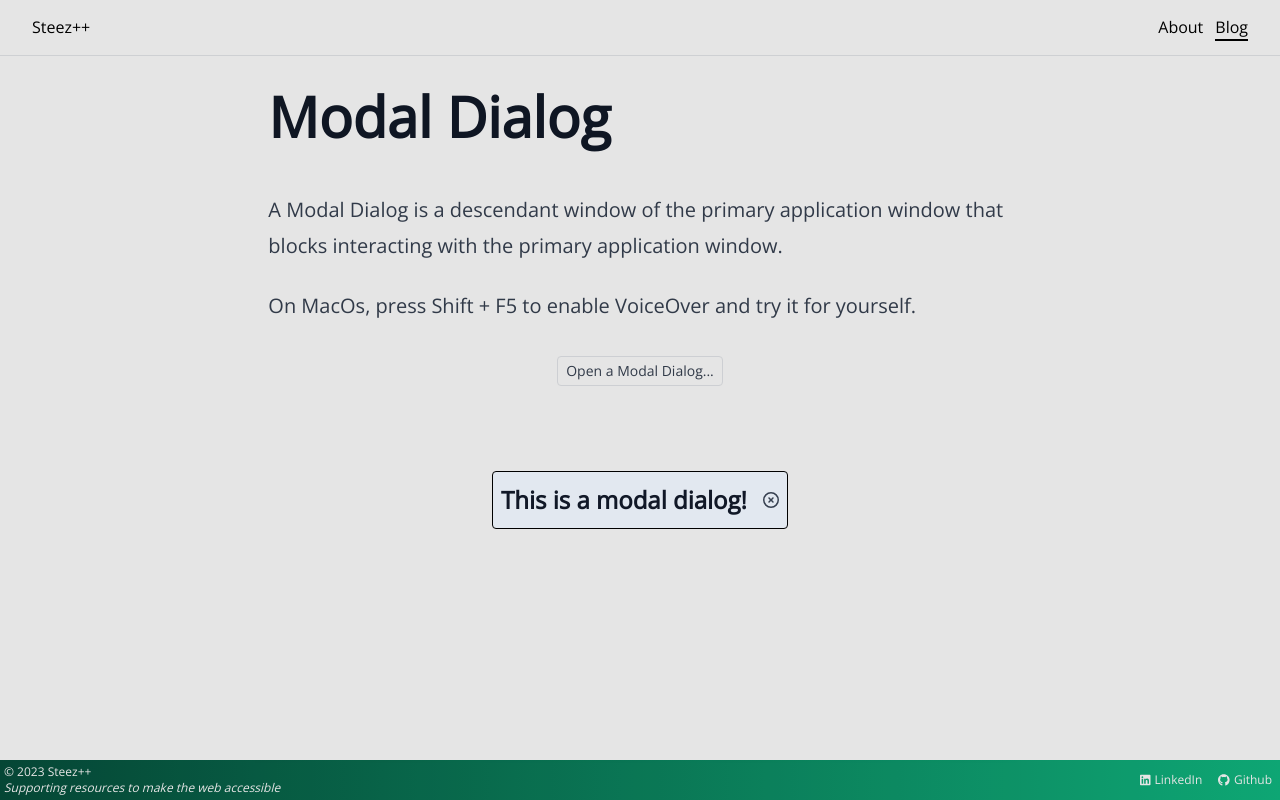
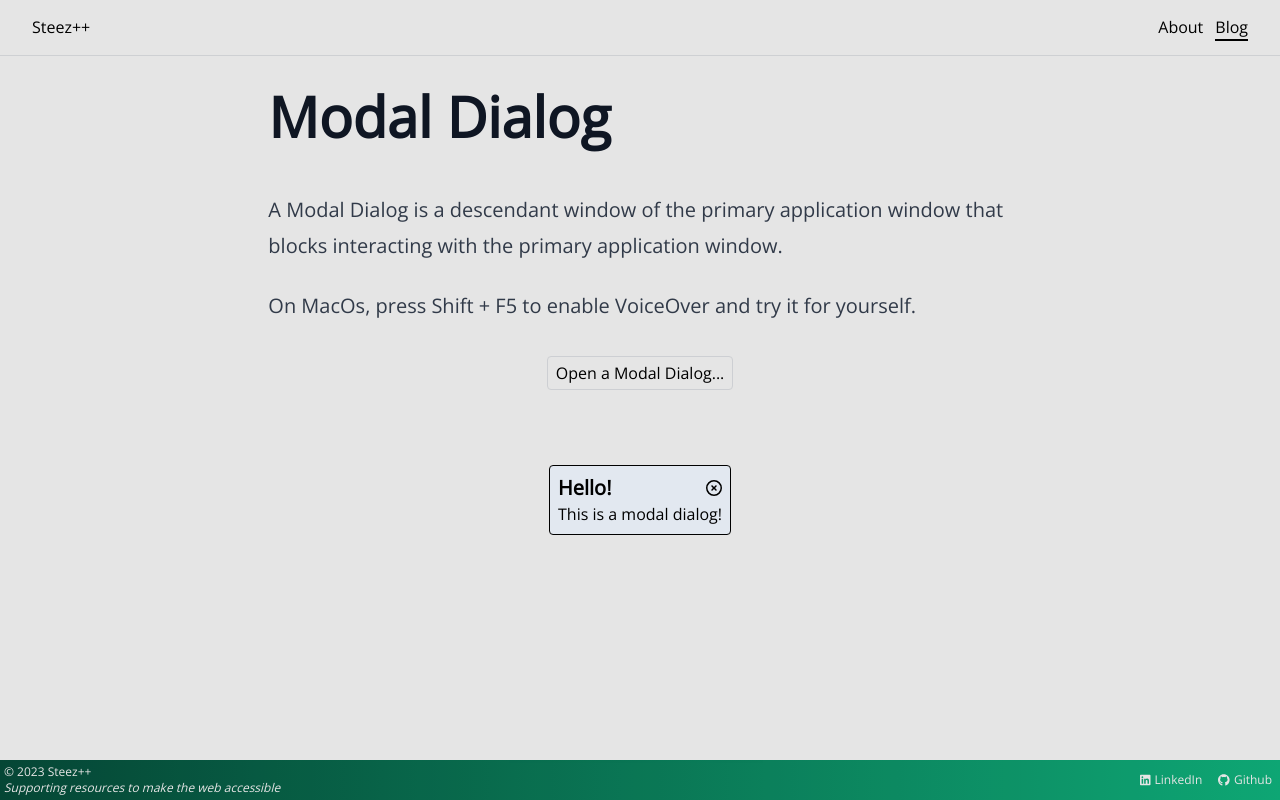
Before and after one commit to steezplusplus/Accessible-Web-Components, a Next.js app: page /blog/modal-dialog in a window 1280 px wide. Both pictures are taken after a click on the button "Open a Modal Dialog...". Built offline with nearby package versions, Linux system fonts and the light colour scheme.

Commit message:
feat: finish modal dialog

```diff
--- a/app/blog/modal-dialog/_components/modalDialog/ModalDialog.tsx
+++ b/app/blog/modal-dialog/_components/modalDialog/ModalDialog.tsx
@@ -5,6 +5,7 @@ import { FontAwesomeIcon } from '@fortawesome/react-fontawesome';
 import { useRef } from 'react';
 
 const labelId = 'modal-dialog-label';
+const descriptionId = 'modal-dialog-description';
 
 export function ModalDialog() {
   const modaDialogRef = useRef<HTMLDialogElement>(null);
@@ -23,19 +24,21 @@ export function ModalDialog() {
 
   return (
     <>
-      <button onClick={showModalDialog} className="prose rounded border px-2 py-1 text-sm">Open a Modal Dialog...</button>
+      <button onClick={showModalDialog} className="rounded border px-2 py-1 hover:bg-slate-100">Open a Modal Dialog...</button>
       <dialog
-
         ref={modaDialogRef}
         aria-labelledby={labelId}
-        className="prose fixed top-1/4 h-fit rounded border border-black bg-slate-200 p-2 prose-h2:my-1"
+        aria-describedby={descriptionId}
+        autoFocus
+        className="fixed top-1/4 h-fit rounded border border-black bg-slate-200 p-2 "
       >
         <div className="flex justify-center gap-x-4">
-          <h2 id={labelId}>This is a modal dialog!</h2>
-          <button onClick={closeModalDialog}>
+          <h2 id={labelId} className="text-xl font-semibold">Hello!</h2>
+          <button onClick={closeModalDialog} className="ml-auto">
             <FontAwesomeIcon icon={faCircleXmark} />
           </button>
         </div>
+        <p id={descriptionId} className="font-light">This is a modal dialog!</p>
       </dialog>
     </>
   );
```
